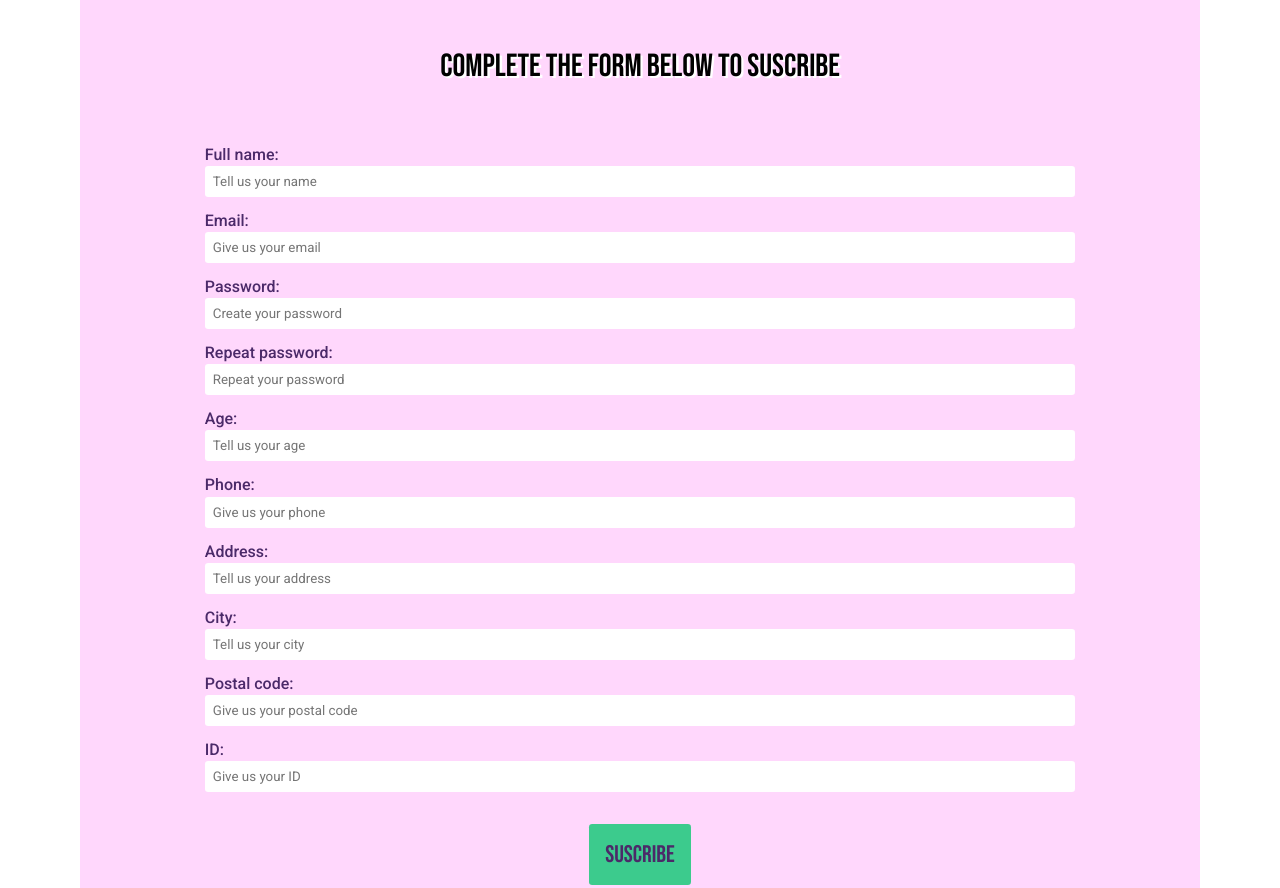
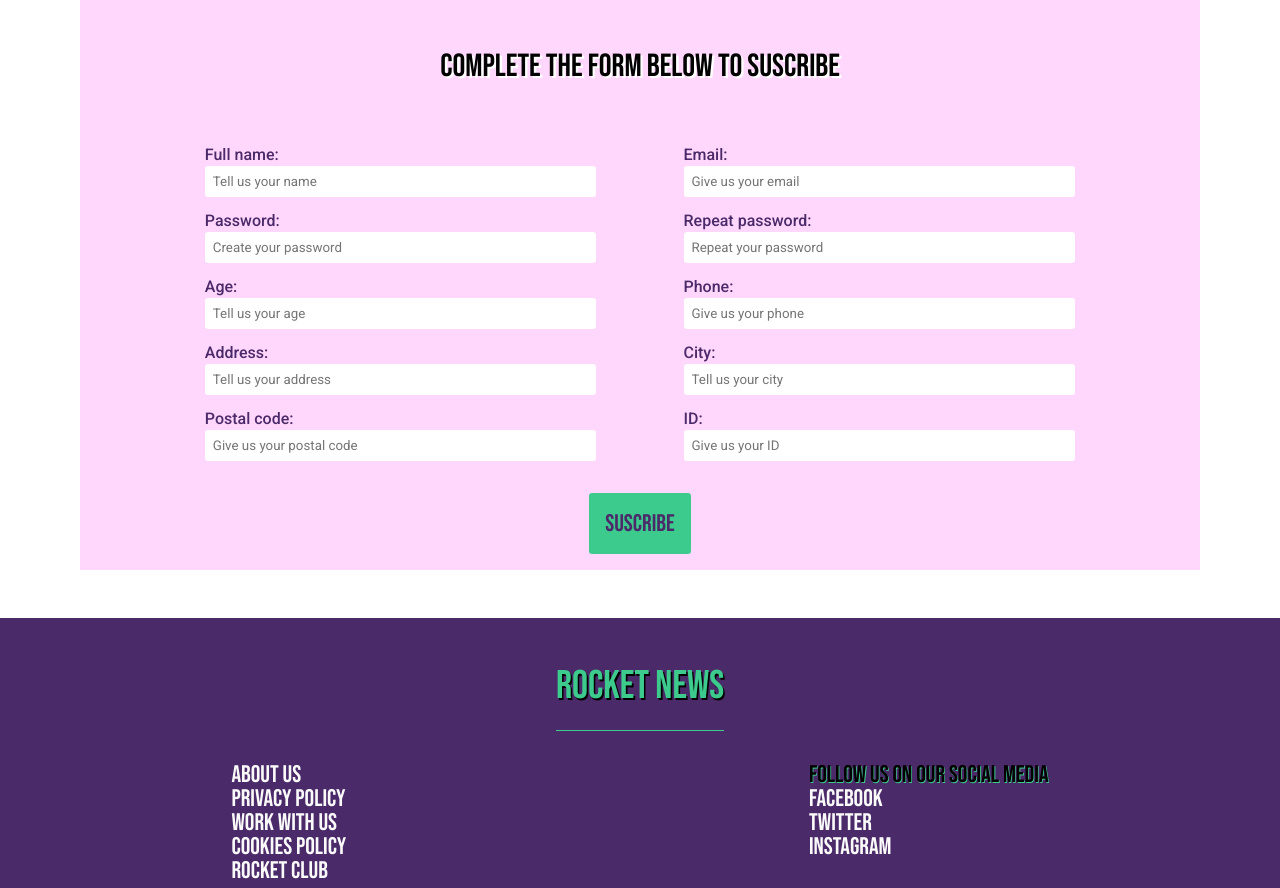
Before and after one commit to palomaquiroz/RocketNewsProject, a plain HTML site: page subscription.html in a window 1280 px wide. Shown: the part 660-1548 px from the top of the page. Drawn offline with Linux system fonts and the light colour scheme.

Commit message:
Added styles for subscription form media queries

```diff
--- a/styles/desktop.css
+++ b/styles/desktop.css
@@ -70,6 +70,16 @@
         font-size: 1rem;
     }
 
+    #subscription-form {
+        flex-direction: row;
+        flex-wrap: wrap;
+        justify-content: space-between;
+    }
+
+    .form-field {
+        width: 45%;
+    }
+
     #rocket-footer h4 {
         font-size: 2.5rem;
     }
```
